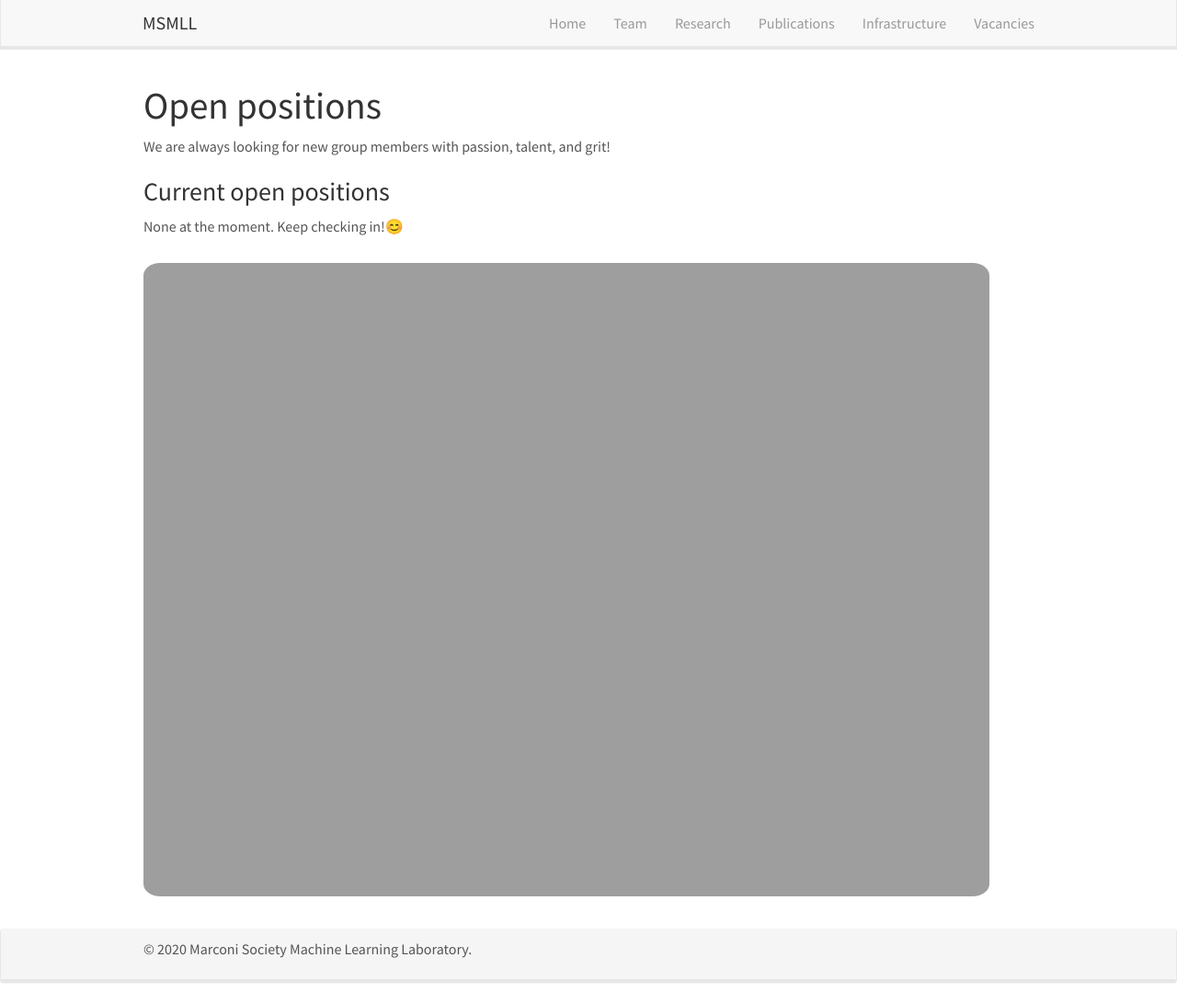
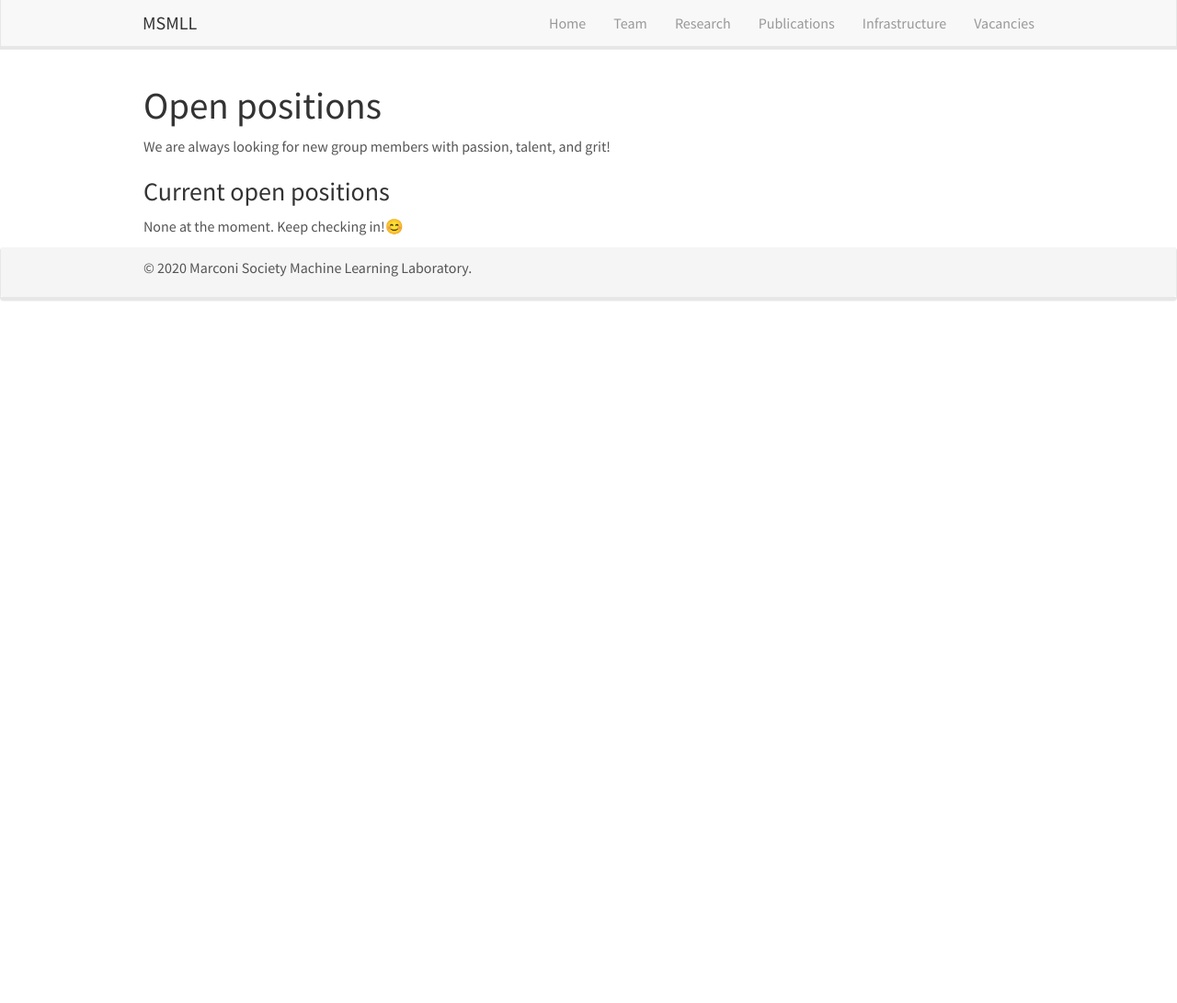
Before and after one commit to msmll/site, a Jekyll site: the page built from _pages/openings.md, in a window 1280 px wide and 1091 px high. Shown: the whole window at 92% size. Built offline with Jekyll 4.4.1, drawn with Linux system fonts in a browser that asks for light colours; nearby versions of some CDN libraries.

Commit message:
Remove vacancies image

```diff
--- a/_pages/openings.md
+++ b/_pages/openings.md
@@ -15,5 +15,5 @@ We are always looking for new group members with passion, talent, and grit!
 None at the moment. Keep checking in!😊
 
 <figure>
-<img src="{{ site.url }}{{ site.baseurl }}/images/picpic/Gallery/DSC_0696.jpg" width="95%">
+<!-- <img src="{{ site.url }}{{ site.baseurl }}/images/picpic/Gallery/DSC_0696.jpg" width="95%"> -->
 </figure>
```
